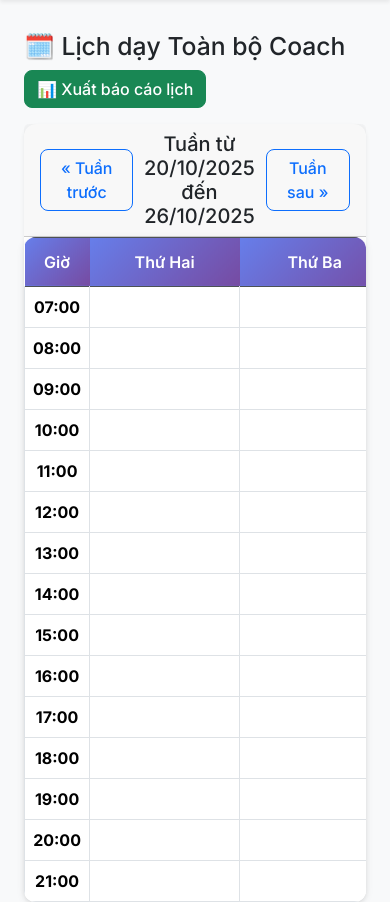
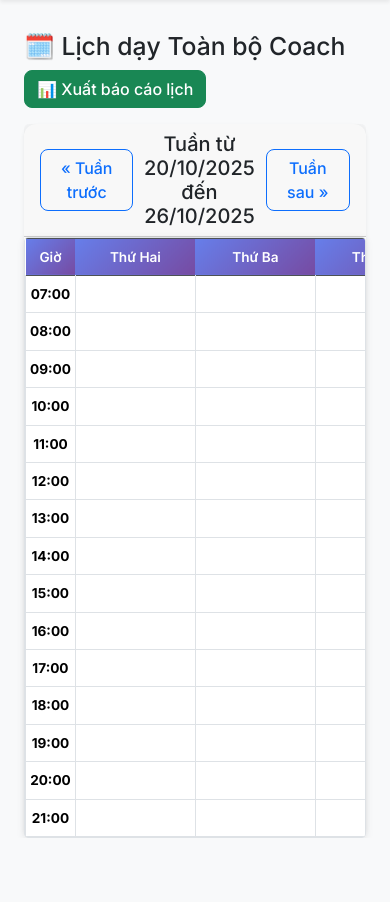
Before and after one commit to ThanhTamSW/quanly_hopdong, a PHP site: page /coach_schedule.php in a window 390 px wide. Shown: the part 62-964 px from the top of the page. After the commit the page ends 900 px from the top, so only its background shows below. Run offline with PHP 8.4, Linux system fonts and the light colour scheme; a user stored in the database is signed in; data comes from the database, SQL or seed files in the repository; data that the repository does not hold is empty.

Commit message:
fix: Cai thien responsive cho trang lich day tren mobile - Them overflow-x: auto de scroll ngang - Them webkit-overflow-scrolling: touch cho iOS - Giam min-width cua cell tu 150px xuong 120px - Them CSS responsive cho font size va padding - Lich co the keo sang trai phai tren dien thoai

```diff
--- a/coach_schedule.php
+++ b/coach_schedule.php
@@ -67,6 +67,26 @@ $days_of_week = [1 => 'Thứ Hai', 2 => 'Thứ Ba', 3 => 'Thứ Tư', 4 => 'Th
 include 'includes/header.php';
 ?>
 
+<style>
+    /* Responsive cho mobile */
+    @media (max-width: 768px) {
+        .table-responsive {
+            border: 1px solid #dee2e6;
+            border-radius: 0.25rem;
+        }
+
+        .table td, .table th {
+            font-size: 0.85rem;
+            padding: 0.5rem 0.25rem;
+        }
+
+        .alert-info {
+            font-size: 0.8rem;
+            padding: 0.25rem !important;
+        }
+    }
+</style>
+
 <div class="container mt-4">
     <div class="d-flex justify-content-between align-items-center flex-wrap mb-3">
         <h2 class="mb-2 mb-md-0">🗓️ Lịch dạy Toàn bộ Coach</h2>
@@ -83,8 +103,8 @@ include 'includes/header.php';
                 </h5>
                 <a href="?date=<?= $next_week->format('Y-m-d') ?>" class="btn btn-outline-primary">Tuần sau &raquo;</a>
             </div>
-            <div class="table-responsive">
-                <table class="table table-bordered text-center mb-0">
+            <div class="table-responsive" style="overflow-x: auto; -webkit-overflow-scrolling: touch;">
+                <table class="table table-bordered text-center mb-0" style="min-width: 800px;">
                     <thead class="table-dark">
                         <tr>
                             <th>Giờ</th>
@@ -98,7 +118,7 @@ include 'includes/header.php';
                             <tr>
                                 <td><strong><?= $time_slot ?></strong></td>
                                 <?php foreach ($days_of_week as $day_num => $day_name): ?>
-                                    <td style="vertical-align: top; min-width: 150px;">
+                                    <td style="vertical-align: top; min-width: 120px; max-width: 180px;">
                                         <?php
                                         if (!empty($schedule[$day_num])) {
                                             ksort($schedule[$day_num]);
```
